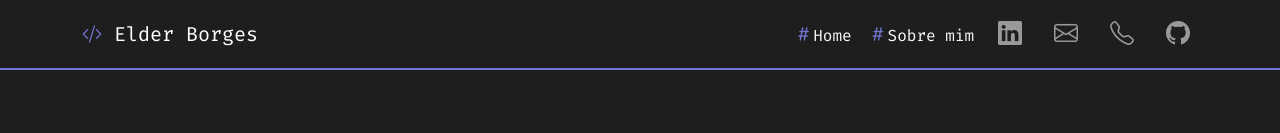
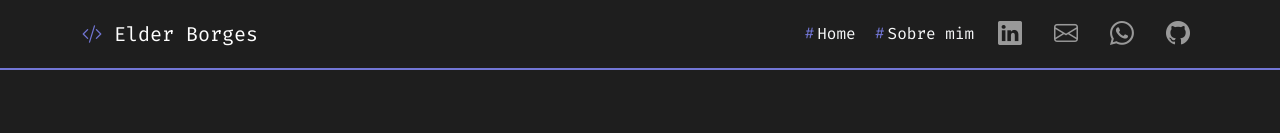
Before and after one commit to eldersb/portfolio-front, a Vue app: page /about in a window 1280 px wide. Shown: the top 133 px of the page. Built offline with nearby package versions, Linux system fonts and the light colour scheme.

Commit message:
Feat: Adiciona botão de link para whatsapp

```diff
--- a/src/components/HeaderComponent.vue
+++ b/src/components/HeaderComponent.vue
@@ -7,23 +7,27 @@
                 <span class="navbar-toggler-icon"></span>
                 </button>
                 <div class="collapse navbar-collapse" id="navbarNav">
-                    <ul class="navbar-nav ms-auto d-flex justify-content-between align-items-center gap-3">
+                    <ul class="navbar-nav ms-auto d-flex justify-content-center align-items-center gap-3">
                         <div class="d-flex gap-3">
                             <router-link to="/" class="text-light link-custom">
-                                <i class="bi bi-hash fs-5"></i>Home
+                                <i class="bi bi-hash fs-7"></i>Home
                             </router-link>
                             <router-link to="/about" class="text-light link-custom">
-                                <i class="bi bi-hash fs-5"></i>Sobre mim
+                                <i class="bi bi-hash fs-7"></i>Sobre mim
                             </router-link>
                         </div>
                         <li class="nav-item">
                             <a class="nav-link" href="https://www.linkedin.com/in/elders3288/" target="_blank"><i class="bi bi-linkedin fs-4" abbr title="elders3288"></i></a>
                         </li>
                         <li class="nav-item">
-                            <a class="nav-link" href="#"><i class="bi bi-envelope fs-4" abbr title="elders787@gmail.com"></i></a>
+                            <a class="nav-link" href="mailto:elders3288@gmail.com" target="_blank">
+                                <i class="bi bi-envelope fs-4" abbr title="elders3288@gmail.com"></i>
+                            </a>
                         </li>
                         <li class="nav-item">
-                            <a class="nav-link" href="#"><i class="bi bi-telephone fs-4" abbr title="(71) 98698-7120"></i></a>
+                            <a class="nav-link" href="https://wa.me/5571986987120" target="_blank">
+                                <i class="bi bi-whatsapp fs-4"></i>
+                            </a>
                         </li>
                         <li class="nav-item">
                             <a class="nav-link" target="_blank" href="https://github.com/eldersb"><i class="bi bi-github fs-4" abbr title="eldersb"></i></a>
@@ -42,7 +46,6 @@
 // }
 
 </script>
-
 
 
 <style>
--- a/src/views/AboutView.vue
+++ b/src/views/AboutView.vue
@@ -97,8 +97,7 @@ const skills = [
 const contacts = [
   { icon: 'gh', label: 'GitHub',   href: 'https://github.com/eldersb' },
   { icon: 'in', label: 'LinkedIn', href: 'https://www.linkedin.com/in/elders3288/' },
-  { icon: '@',  label: 'E-mail',   href: 'mailto:elders787@gmail.com' },
-  { icon: '◉',  label: 'Discord',  href: '#' },
+  { icon: '@',  label: 'E-mail',   href: 'mailto:elders3288@gmail.com' }
 ]
 
 const codeLines = [
```
